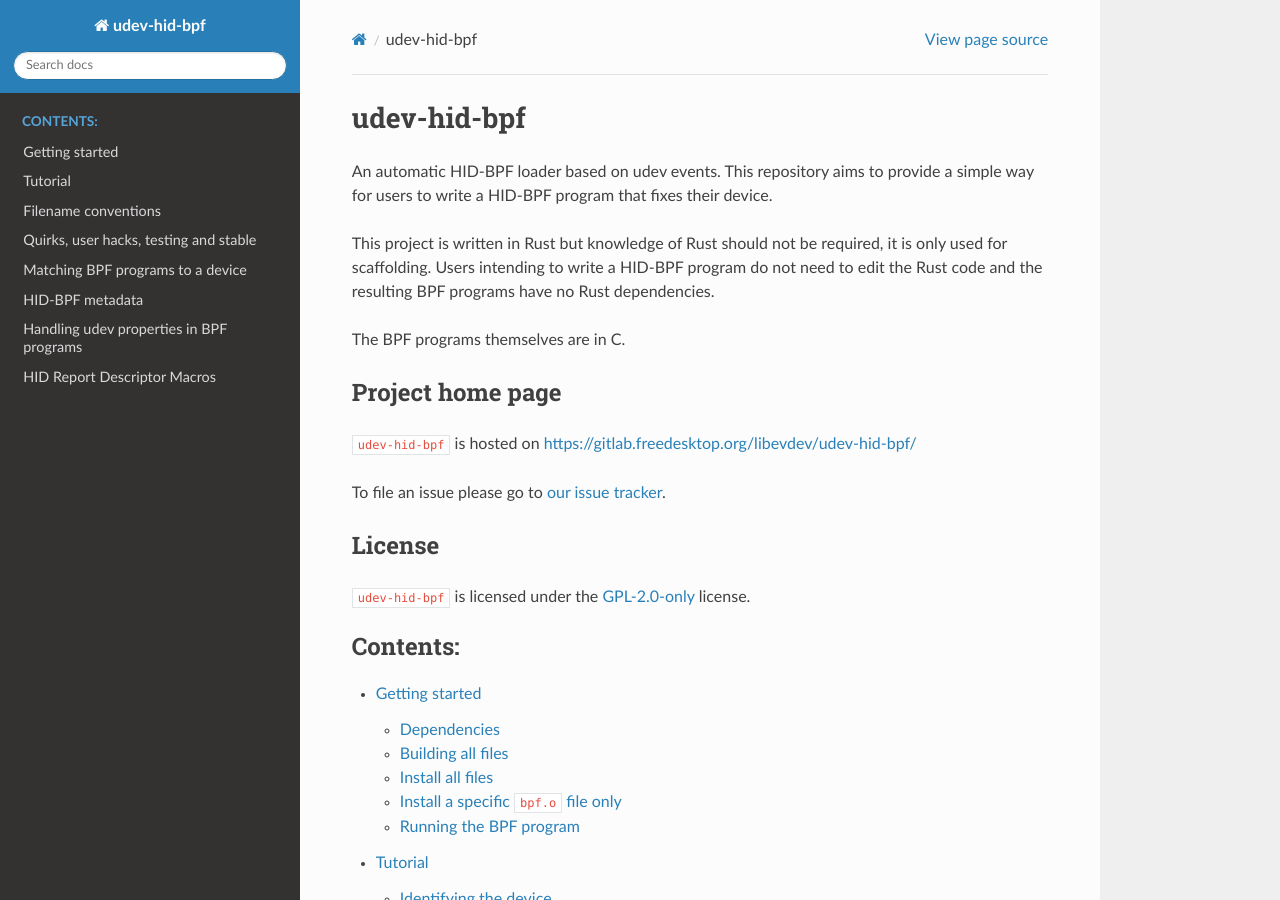
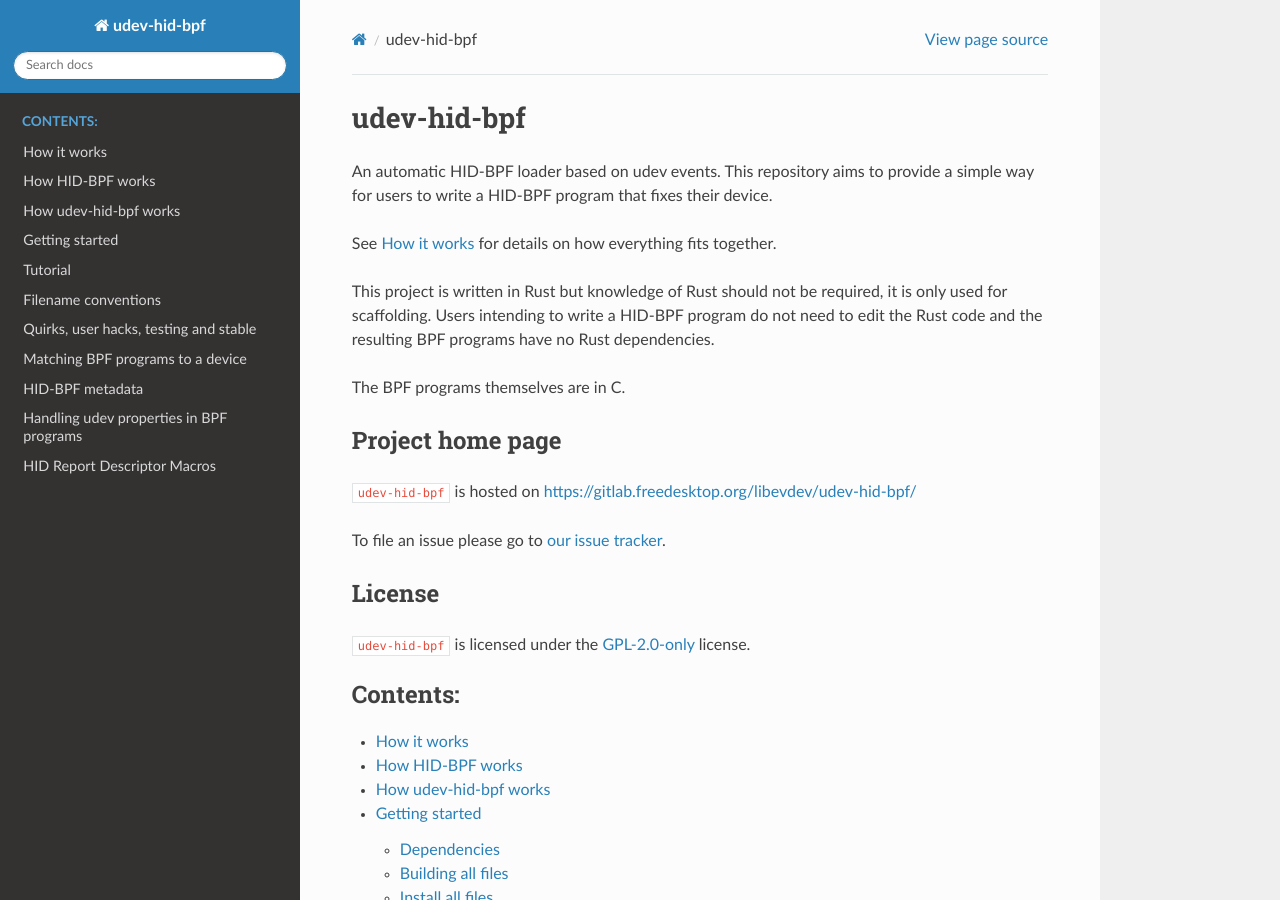
Before and after one commit to icecream95/udev-hid-bpf, a Sphinx documentation site: the page built from doc/index.rst, in a window 1280 px wide and 900 px high. Built offline with Sphinx 7.4.7 and the Read the Docs theme 3.1.0, drawn with Linux system fonts in a browser that asks for light colours; some of the changed lines change nothing that is shown.

Commit message:
doc: add some high level docs on how it works
Signed-off-by: Peter Hutterer <peter.hutterer@who-t.net>

```diff
--- /dev/null
+++ b/doc/how-it-works.rst
@@ -0,0 +1,87 @@
+.. _how_it_works:
+
+How it works
+============
+
+Below is a high-level overview of how HID-BPF works and how ``udev-hid-bpf``
+enables us to take advantage of it immediately on plug-in.
+
+Note that the udev-hid-bpf repository contains there distinct components:
+
+- ``udev-hid-bpf`` the binary that loads HID-BPF programs
+- A set of HID-BPF programs (see the ``src/bpf`` directory)
+- Scaffolding to automate loading of HID-BPF programs via udev.
+
+How HID-BPF works
+=================
+
+HID-BPF is a feature available in kernels 6.3 and newer.
+
+Most input devices today are HID devices (HID can be used over USB, Bluetooth, etc.).
+HID devices have two packets of information that get exchanged between the host
+and the device: the HID Report Descriptor and HID Reports. Both are simply arrays
+of bytes, the HID Report Descriptor describes how the bytes in HID Reports can
+be interpreted - it will effectively say e.g "bit 8 is button left" or "bits
+9-16 is a relative x axis". The HID Report Descriptor is static for a device and
+only exchanged once.
+
+HID Reports are the actual events. Reports can be input reports (device to
+host, i.e. an event), output reports (host to device, e.g. setting an LED) and
+feature report (bidirectional, for on-device-configuration). The following only
+focuses on input reports but the same applies to output and feature reports.
+
+HID-BPF is a kernel feature that allows inserting an eBPF program that can change
+the data that is exchanged between the host and the device.
+
+Typically, a report by the device is sent as-is to the kernel
+(``hid-generic`` is the recipient driver in virtually all cases)::
+
+    device: [ab|12|cd|34] -------------------------------> [kernel]
+
+But where a HID BPF program is loaded for that device, that program
+can change the data before it arrives at the kernel driver::
+
+    device: [ab|12|cd|34] ----->[HID BPF program]
+                                        |
+                                        v
+                                  [ab|99|cd|34]----------> [kernel]
+
+This applies to both HID Report Descriptors and to HID Reports. In other words,
+the BPF program can either change the data itself (e.g. "changing y to -y")
+or it can change how the data is interpreted (e.g. change "bits 1/2/3 are buttons
+left/middle/right" to "bits 1/2/3 are buttons right/middle/left").
+
+How udev-hid-bpf works
+======================
+
+``udev-hid-bpf`` - the binary - works similar to ``modprobe`` or ``insmod``. It opens
+a given ``.bpf.o`` compiled BPF object file and loads it for the given device.
+
+The binary can be invoked manually but in most cases we will trigger it via udev.
+
+During ``meson compile`` we generate udev rules and hwdb entries that tells us
+which of our BPF object files matches which device. For example, such a hwdb
+entry may look like this::
+
+    hid-bpf:hid:b0003g0001v000024AEp00002015
+      HID_BPF_T_002=0009-Rapoo__M50-Plus-Silent.bpf.o
+
+Together with our udev rule this hwdb entry means that if a device with the
+``0x24AE`` vendor ID and ``0x2015`` product ID is plugged in, the udev property
+``HID_BPF_T_002`` (ignore the weird name) is set to the value
+``0009-Rapoo__M50-Plus-Silent.bpf.o``.
+
+Our udev rule also calls ``udev-hid-bpf`` for every device with such a property
+set and ``udev-hid-bpf`` will thus load the ``0009-Rapoo__M50-Plus-Silent.bpf.o``
+BPF object file for the newly plugged-in HID device.
+
+In summary, our flow is:
+
+   1. HID device is plugged in, udev runs its rules
+   2. our udev rule runs the hwdb builtin for the device's modalias
+
+      * the hwdb builtin sets the udev properties ``HID_BPF_...`` if there is a match
+   3. our udev rule runs the ``udev-hid-bpf`` binary if there is a ``HID_BPF...`` property
+
+      * ``udev-hid-bpf`` loads the BPF program for the device
+   4. device sends HID reports, altered by BPF if applicable
--- a/doc/index.rst
+++ b/doc/index.rst
@@ -4,6 +4,8 @@
 An automatic HID-BPF loader based on udev events. This repository aims to
 provide a simple way for users to write a HID-BPF program that fixes their
 device.
+
+See :ref:`how_it_works` for details on how everything fits together.
 
 This project is written in Rust but knowledge of Rust should not be required,
 it is only used for scaffolding. Users intending to write a HID-BPF program do
@@ -29,6 +31,7 @@
    :maxdepth: 2
    :caption: Contents:
 
+   how-it-works
    getting-started
    tutorial
    filename-conventions
```
